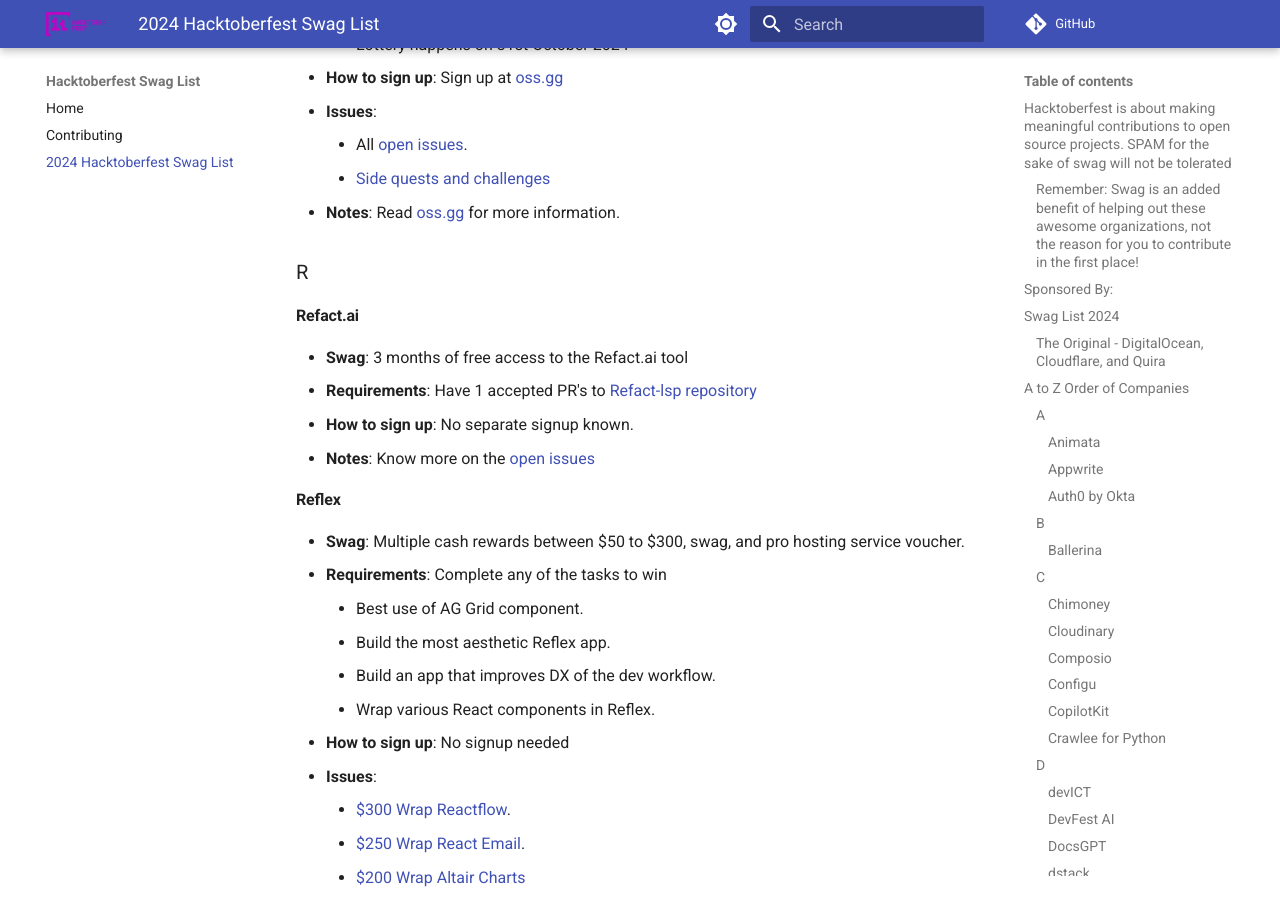
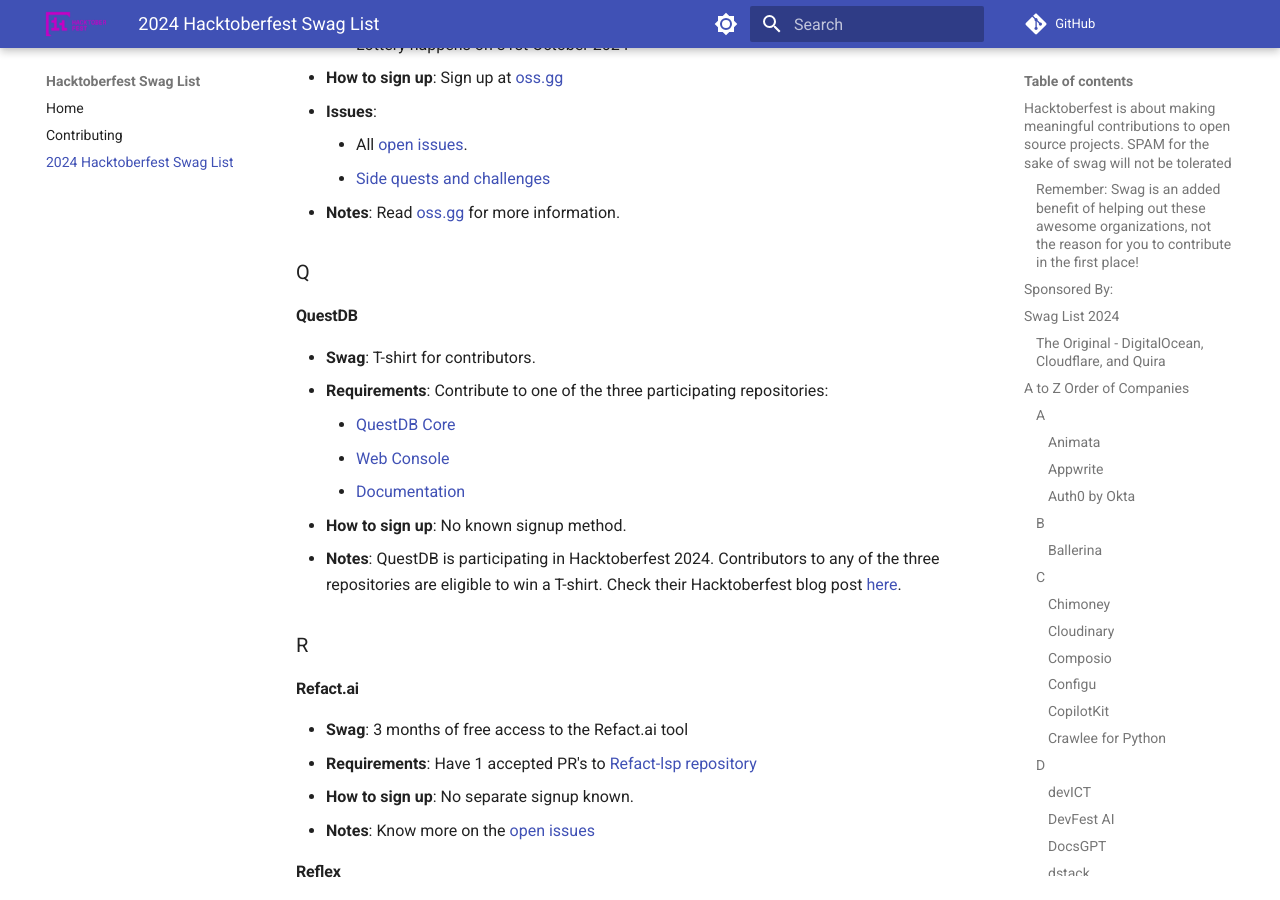
Before and after one commit to crweiner/hacktoberfest-swag-list, an MkDocs documentation site: the page built from docs/list.md, in a window 1280 px wide and 900 px high, scrolled down 10938 px. Built offline with MkDocs 1.6.1 and Material for MkDocs 9.7.7, drawn with Linux system fonts in a browser that asks for light colours; plug-ins that fetch from the network failed and are left out; comment, search, counter and statistics services are not loaded.

Commit message:
added quest db (#940)
* added quest db

* Update QuestDB

---------

Co-authored-by: Chandler Weiner <23106097+crweiner@users.noreply.github.com>

```diff
--- a/docs/list.md
+++ b/docs/list.md
@@ -341,6 +341,18 @@
     - [Side quests and challenges](https://oss.gg/)
 - **Notes**: Read [oss.gg](https://oss.gg/) for more information.
 
+### Q
+
+#### **QuestDB**
+
+- **Swag**: T-shirt for contributors.
+- **Requirements**: Contribute to one of the three participating repositories:
+    - [QuestDB Core](https://github.com/questdb/questdb/issues?q=is%3Aissue+is%3Aopen+label%3Ahacktoberfest)
+    - [Web Console](https://github.com/questdb/ui/issues?q=is%3Aissue+is%3Aopen+label%3Ahacktoberfest)
+    - [Documentation](https://github.com/questdb/documentation/issues?q=is%3Aissue+is%3Aopen+label%3Ahacktoberfest)
+- **How to sign up**: No known signup method.
+- **Notes**: QuestDB is participating in Hacktoberfest 2024. Contributors to any of the three repositories are eligible to win a T-shirt. Check their Hacktoberfest blog post [here](https://questdb.io/blog/hacktoberfest-2024-questdb/).
+
 ### R
 
 #### **Refact.ai**
```
